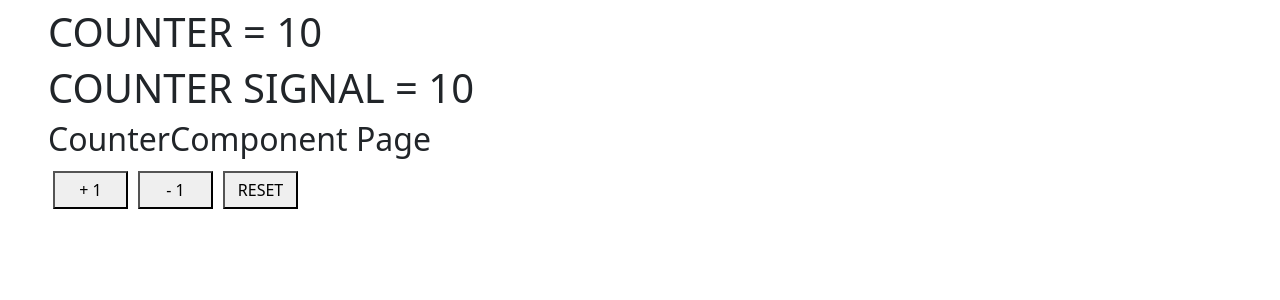
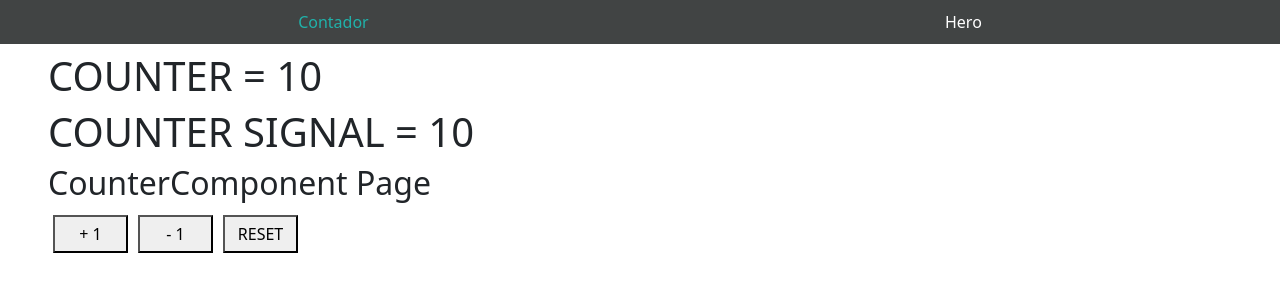
Before and after one commit to Gianlucca-git/Curso_Angular_19, an Angular app in the folder Angular/01-bases/: page / in a window 1280 px wide. Shown: the top 300 px of the page. Built offline with nearby package versions, Linux system fonts and the light colour scheme.

Commit message:
Router Link
changes:
    - Barra de navegacion
    - Router Link
    - Router Link Active

```diff
--- a/Angular/01-bases/src/app/app.component.html
+++ b/Angular/01-bases/src/app/app.component.html
@@ -1,3 +1,5 @@
+<app-navbar></app-navbar>
+
 <section class="mx-5 mt-2">
   <router-outlet/>
 </section>
--- a/Angular/01-bases/src/app/app.component.ts
+++ b/Angular/01-bases/src/app/app.component.ts
@@ -1,9 +1,10 @@
 import {Component} from '@angular/core';
 import {RouterOutlet} from '@angular/router';
+import {NavbarComponent} from './components/shared/navbar/navbar.component';
 
 @Component({
   selector: 'app-root',
-  imports: [RouterOutlet],
+  imports: [RouterOutlet, NavbarComponent],
   templateUrl: './app.component.html',
 })
 export class AppComponent {
--- a/Angular/01-bases/src/app/app.routes.ts
+++ b/Angular/01-bases/src/app/app.routes.ts
@@ -11,4 +11,8 @@
     path: 'hero',
     component: HeroPageComponent,
   },
+  {
+    path: '**',
+    redirectTo: '',
+  },
 ];
--- /dev/null
+++ b/Angular/01-bases/src/app/components/shared/navbar/navbar.component.html
@@ -0,0 +1,28 @@
+<style>
+  nav {
+    display: flex;
+    justify-content: space-around;
+    background-color: #414444;
+    color: white;
+    padding: 10px;
+  }
+
+  nav a {
+    color: white;
+    text-decoration: none;
+  }
+
+  nav a.active {
+    color: lightseagreen;
+    text-after-overflow: underline;
+  }
+</style>
+
+<nav>
+  <a routerLink="/"
+     routerLinkActive="active"
+     [routerLinkActiveOptions]="{exact: true}"
+  >Contador</a>
+  <a [routerLink]="['/hero']" [routerLinkActive]="'active'">Hero</a>
+
+</nav>
--- /dev/null
+++ b/Angular/01-bases/src/app/components/shared/navbar/navbar.component.ts
@@ -0,0 +1,13 @@
+import {Component} from '@angular/core';
+import {RouterLink, RouterLinkActive} from '@angular/router';
+
+@Component({
+  selector: 'app-navbar',
+  imports: [
+    RouterLink, RouterLinkActive
+  ],
+  templateUrl: './navbar.component.html',
+})
+export class NavbarComponent {
+
+}
```
Also changed, not shown: 2 other files (tests, documents, lock files or other folders).
